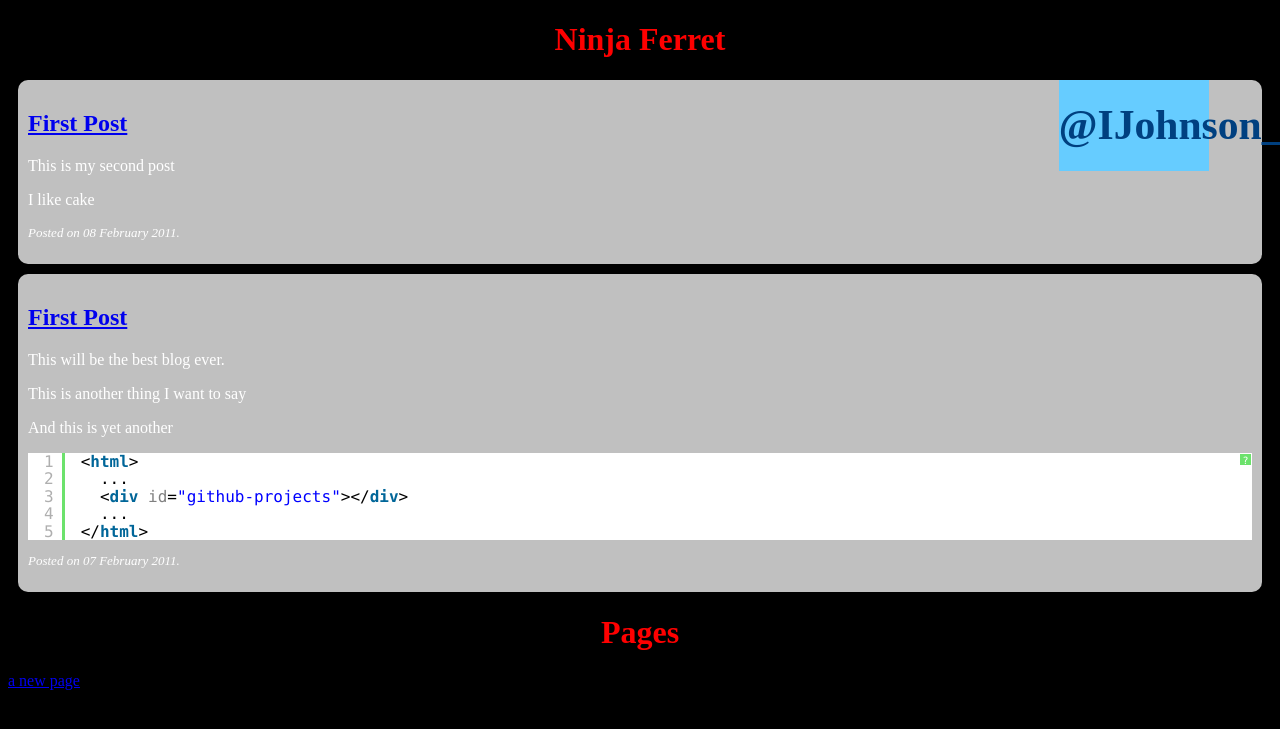
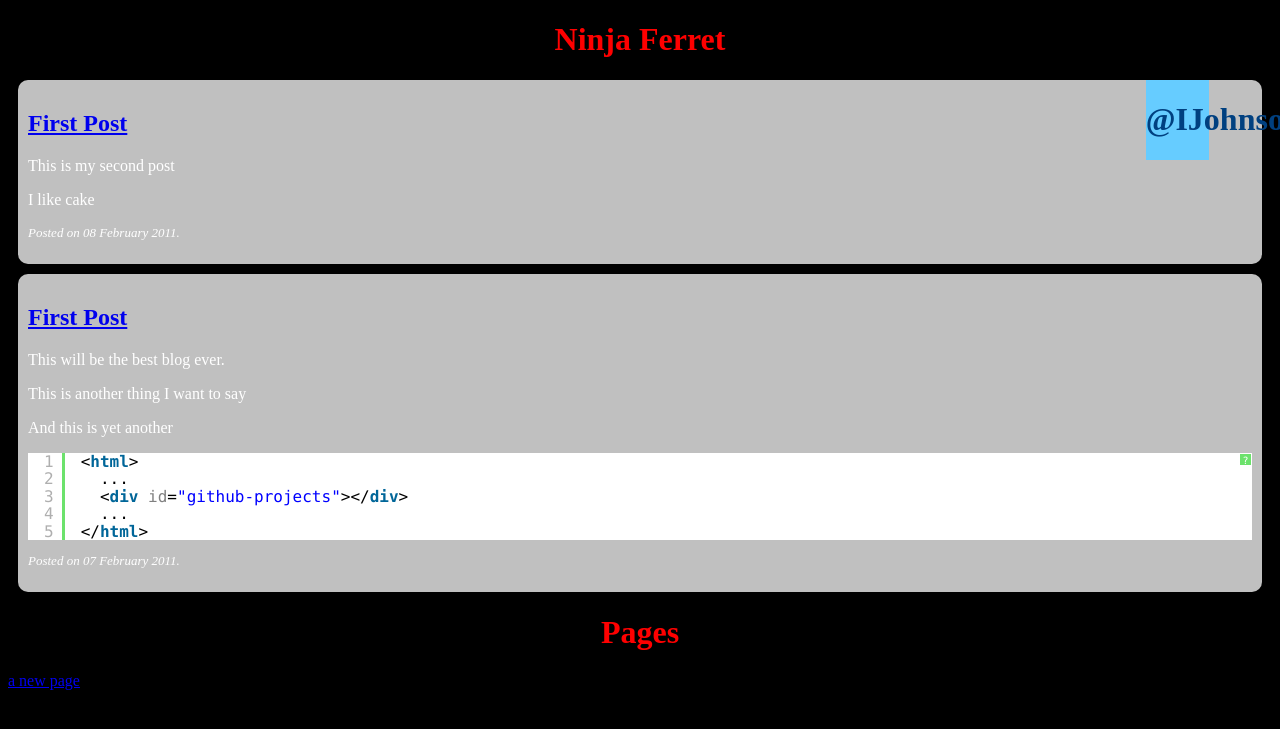
Before and after one commit to ninjaferret/ninjaferret.github.com, a Jekyll site: the page built from index.html, in a window 1280 px wide. Shown: the top 729 px of the page. Built offline with Jekyll 4.4.1, drawn with Linux system fonts in a browser that asks for light colours.

Commit message:
Even more stylesheet stuff take 4

```diff
--- a/assets/stylesheets/twitter.css
+++ b/assets/stylesheets/twitter.css
@@ -1,5 +1,5 @@
 #twitter {
-	width: 150px;
+	width: 5%;
 	margin-right: 5%;
 	float: right;
 	background-color: #66CCFF;
@@ -9,7 +9,7 @@
 	display: block;
 	margin: 0 0 15px 0;
 	font: Arial, Sans-Serif;
-	font-size: 1.3em;
+	font-size: 1em;
 	 color: #004080;
 	text-decoration: none;
 	text-shadow: none;
@@ -26,7 +26,7 @@
 		margin: 0 padding: 0;
 }
 #twitter ul li a {
-	font: normal 0.5em Georgia, Times, Serif;
+	font: normal 0.7em Georgia, Times, Serif;
 	color: #004080;
 }
 #twitter ul li a:hover { color: #CC0000; }
@@ -34,8 +34,9 @@
 #twitter ul li span {
 	font: Helvetica, Arial, Sans-Serif;
 	color: #004080;
-	font-size: 0.8em;
+	font-size: 1em;
 }
 #twitter ul li span a {
 	font: Helvetica, Arial, Sans-Serif;
+	font-size: 1em;
 }
```
